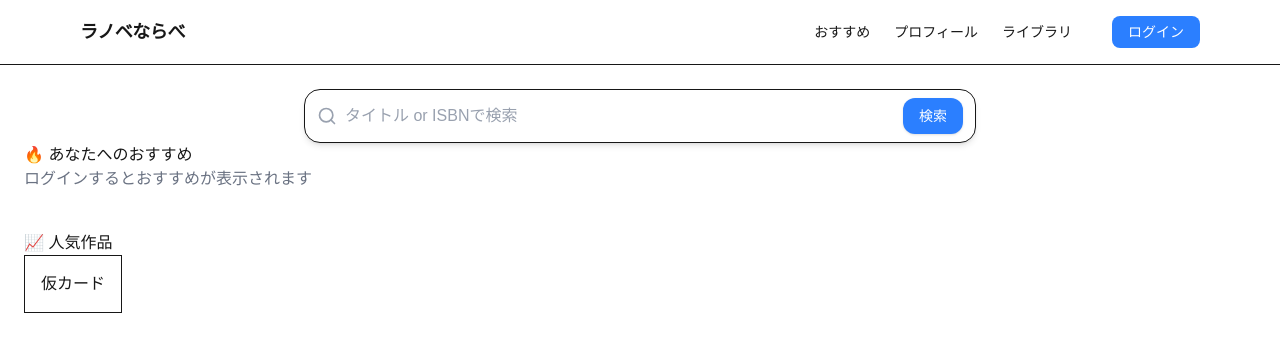
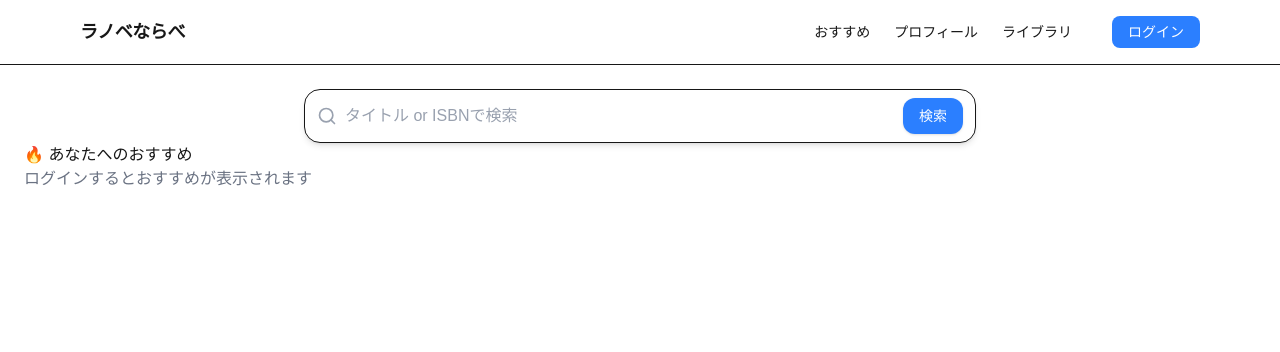
Before and after one commit to hayashihiroki-paya/ranobe-app, a Next.js app: page / in a window 1280 px wide. Shown: the top 352 px of the page. Built offline with nearby package versions, Linux system fonts and the light colour scheme; no server answers.

Commit message:
未実装の仮セクション非表示に

```diff
--- a/app/page.tsx
+++ b/app/page.tsx
@@ -37,15 +37,15 @@ export default async function Home() {
         )}
       </section>
 
-      {/* 人気作品 */}
+      {/* 更新履歴など追加予定 */}
       <section>
-        <h2>📈 人気作品</h2>
+        {/* <h2>📈 人気作品</h2>
 
         <div className="flex gap-4">
           <Link href="/search">
             <div className="border p-4">仮カード</div>
           </Link>
-        </div>
+        </div> */}
       </section>
     </main>
   );
```
